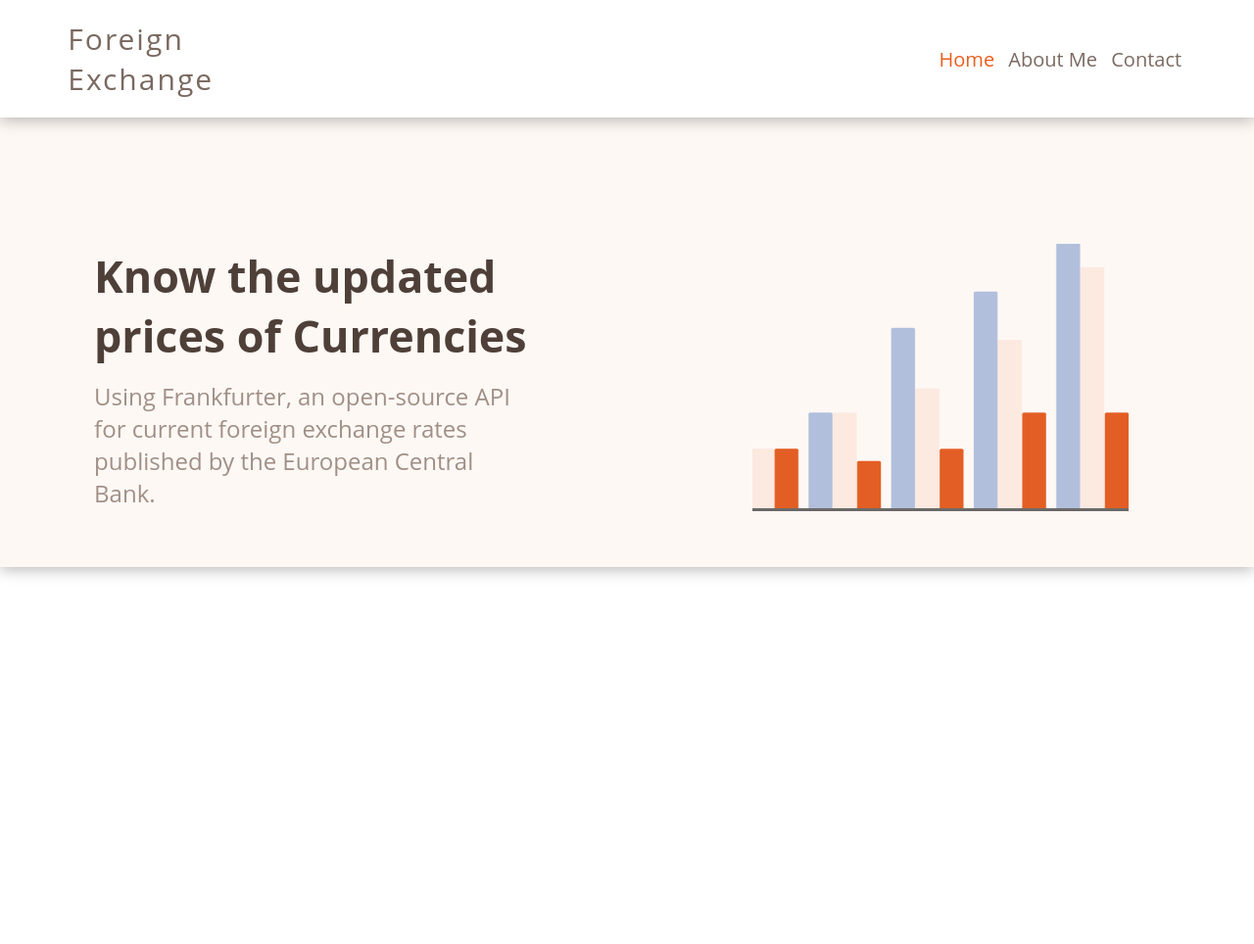
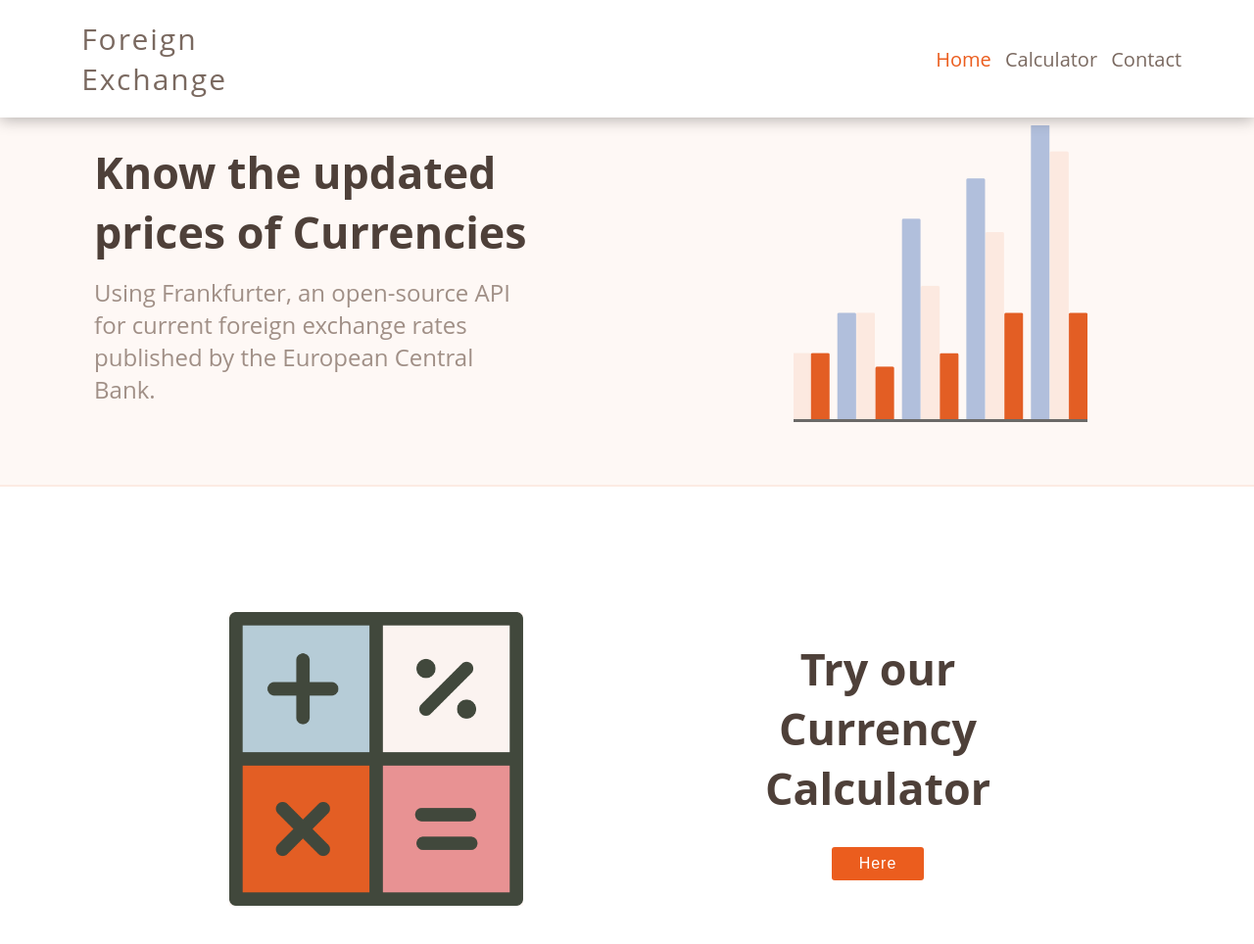
Before and after one commit to TomasConari/Currency-Exchange-Website, a plain HTML site: page index.html in a window 1280 px wide. Shown: the whole page at 98% size. Before the commit the page ends 800 px from the top, so only its background shows below. Drawn offline with Linux system fonts and the light colour scheme.

Commit message:
Finished second block of content

```diff
--- a/Js/getApiData.js
+++ b/Js/getApiData.js
@@ -5,8 +5,7 @@ const getFrankfuterData = async (host) => {
         const currencies = await rawData.json();
         const currenciesKeys = Object.keys(currencies);
         const currencieValues = Object.values(currencies);
-        const arrayOfCurrencies = [[...currencies],currencieValues,currenciesKeys];
-        return arrayOfCurrencies;
+        console.log(currenciesKeys)
     }catch{
         console.log("Error")
     };
--- a/css/style.css
+++ b/css/style.css
@@ -15,18 +15,9 @@ header{
     background: #fff;
     box-shadow: 0px 2px 15px rgba(0, 0, 0, 0.3);
 }
-footer{
-    position: fixed;
-    bottom: 0;
-    height: 15%;
-    width: 100%;
-    align-items: center;
-    background: #fff;
-    box-shadow: 0px 2px 15px rgba(0, 0, 0, 0.3);
-}
-h1{
+#tittle{
     font-size: 30px;
-    margin-left: 25%;
+    margin-left: 30%;
     font-weight: 400;
     letter-spacing: 2px;
     color: #7a6960;
@@ -43,16 +34,42 @@ a{
     color: #7a6960;
     font-size: 20px;
     text-decoration: none;
+    transition: border 0.1s ease-in-out;
+}
+.navs:hover {
+    border-bottom: solid #eb5d1e;
 }
 .currentPage{
     color: #eb5d1e;
 }
-#presentationBox{
-    padding-top: 15%;
+#toCalculator{
+    font-family: "Raleway", sans-serif;
+    font-weight: 500;
+    background-color: #eb5d1e;
+    letter-spacing: 1px;
+    display: inline-block;
+    padding: 8px 28px;
+    border-radius: 3px;
+    margin-top: 30px;
+    position: initial;
+    color: #ffffff;
+    margin-left: 0%;
+}
+#tryCalculatorBox{
+    padding-top: 10%;
+    padding-bottom: 10%;
     display: flex;
     justify-content: center;
     align-content: center;
-    box-shadow: 0px 2px 15px rgba(0, 0, 0, 0.3);
+    flex-direction: row;
+}
+#presentationBox{
+    padding-top: 10%;
+    padding-bottom: 5%;
+    display: flex;
+    justify-content: center;
+    align-content: center;
+    border-bottom: 2px solid #fcebe3;
     background-color: #fef8f5;
 }
 #presentationTextContainer{
@@ -62,16 +79,35 @@ a{
     align-items: center;
     justify-content: center;
 }
+#tryCalculatorTextBox{
+    padding-right: 10%;
+    width: 50%;
+    display: flex;
+    align-items: center;
+    justify-content: center;
+    flex-direction: column;
+}
 #presentationImgContainer{
     width: 50%;
     display: flex;
     align-items: center;
     justify-content: center;
 }
+#tryCalculatorImgContainer{
+    padding-left: 10%;
+    width: 50%;
+    display: flex;
+    align-items: center;
+    justify-content: center;
+}
 #presentationImg{
-    width: 60%;
-    height: 70%;
+    width: 300px;
+    height: 300px;
     border-bottom: solid #00000093;
+}
+#calculatorImg{
+    width: 300px;
+    height: 300px;
 }
 #presentationTittle{
     width: 70%;
@@ -79,7 +115,27 @@ a{
     font-size: 280%;
     letter-spacing: 5%;
     color: #4e4039;
+}
+#calculatorTittle{
+    text-align: center;
+    width: 70%;
+    margin: 0;
+    font-size: 280%;
+    letter-spacing: 5%;
+    color: #4e4039;
+}
+#toCalculator{
+    font-weight: 500;
+    font-size: 16px;
+    letter-spacing: 1px;
     display: inline-block;
+    border-radius: 3px;
+    color: #fff;
+    background: #eb5d1e;
+    transition: background-color 0.3s ease-in-out;
+}
+#toCalculator:hover{
+    background-color: #eb7d4d;
 }
 #presentationText{
     width: 70%;
@@ -96,6 +152,12 @@ a{
     z-index: 1;
     height: 15%;
 }
+#currencyTittle{
+    text-align: center;
+    padding-top: 5%;
+    padding-bottom: 5%;
+    color: #4e4039;
+}
 @keyframes fadeIn{
     from{
       opacity: 0;
--- a/index.html
+++ b/index.html
@@ -13,7 +13,7 @@
             <nav>
                 <p class="navbar">
                     <a id="nav1" class="currentPage navs" href="/index.html">Home</a>
-                    <a id="nav2" class="navs" href="./html/aboutMe.html">About Me</a>
+                    <a id="nav2" class="navs" href="./html/currencyCalculator.html">Calculator</a>
                     <a id="nav3" class="navs" href="./html/contact.html">Contact</a>
                 </p>
             </nav>
@@ -28,12 +28,21 @@
                     </h2>
                 </div>
                 <div id="presentationImgContainer">
-                    <img id="presentationImg" src="./img/Graphic.png"></img>
+                    <img id="presentationImg" src="./img/Graphic.png" alt="Graphic"/>
                 </div>
             </div>
-            <div id="avaliableForeign">
-
+            <div id="tryCalculatorBox">
+                <div id="tryCalculatorImgContainer">
+                    <img id="calculatorImg" src="./img/Calculator.png" alt="calculatorImg"/>
+                </div>
+                <div id="tryCalculatorTextBox">
+                    <h4 id="calculatorTittle">Try our Currency Calculator</h4>
+                    <a id="toCalculator" href="./html/currencyCalculator.html">Here</a>
+                </div>
             </div>
         </div>
+        <footer>
+
+        </footer>
     </body>
 </html>
```
Also changed, not shown: template.html (added, +62 -0 lines), html/aboutMe.html (deleted), html/currencyCalculator.html (added), img/Calculator.png (added).
